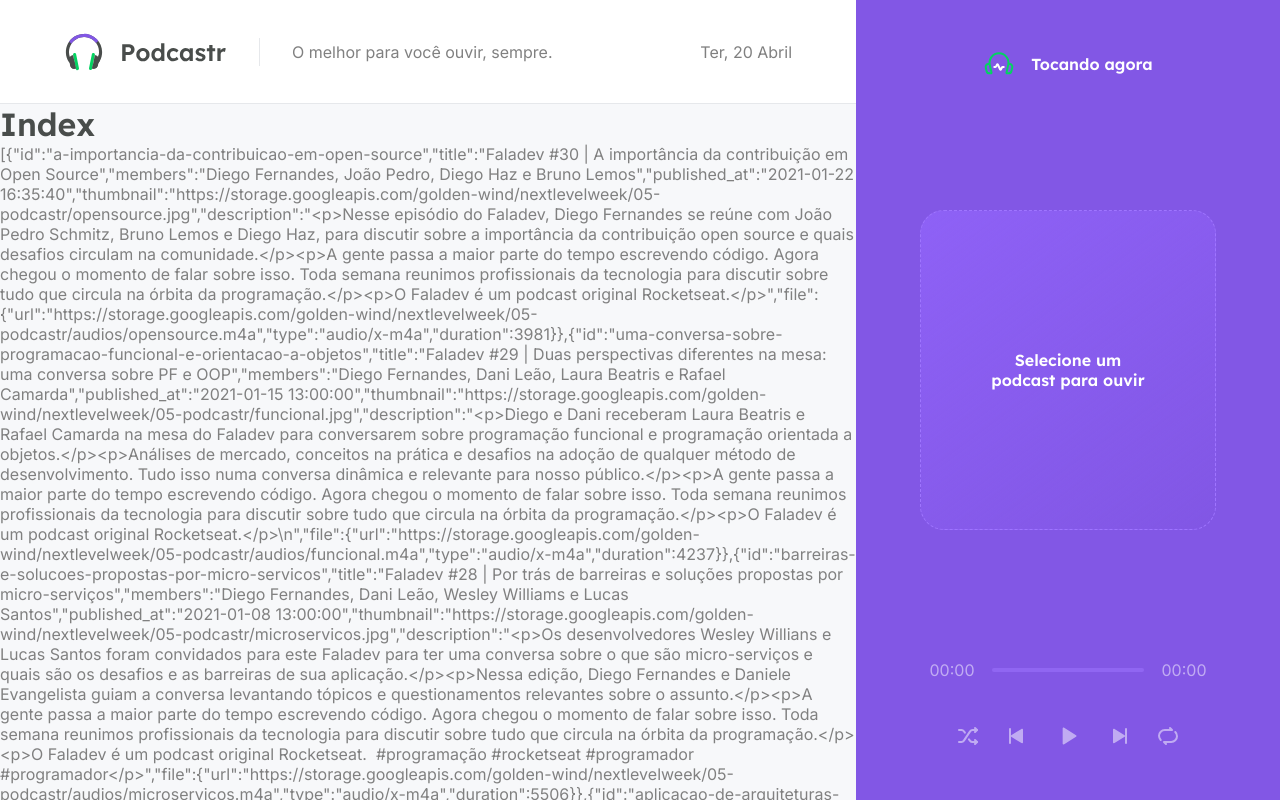
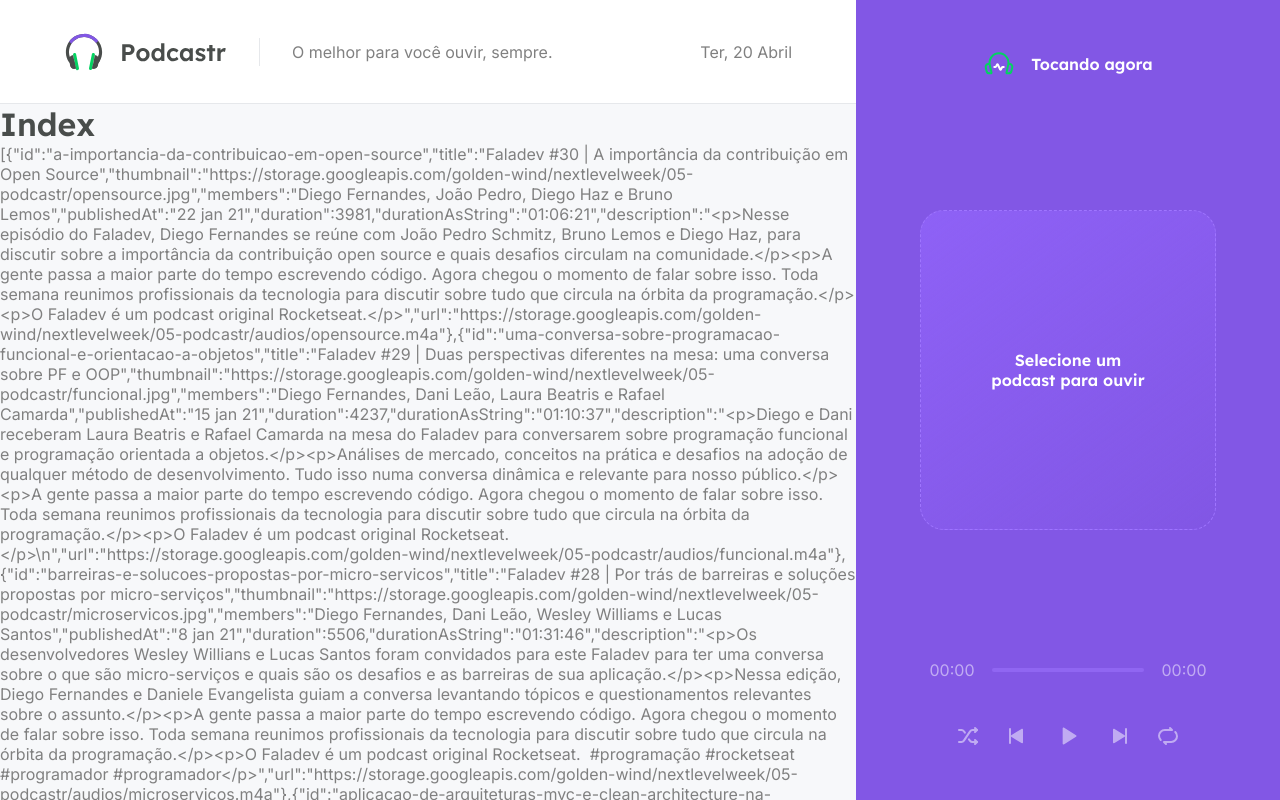
Before and after one commit to prynssmaia/podcastr-nlw5, a Next.js app: page / in a window 1280 px wide. Shown: the top 800 px of the page. Built offline with nearby package versions, Linux system fonts and the light colour scheme; data requests are answered from the project's data file.

Commit message:
add: date and duration episode formatation

```diff
--- a/src/pages/index.tsx
+++ b/src/pages/index.tsx
@@ -1,5 +1,8 @@
 import { GetStaticProps } from 'next';
 import { api } from '../services/api';
+import ptBR from 'date-fns/locale/pt-BR';
+import { format, parseISO } from 'date-fns';
+import { convertDurationToTimeString } from '../utils/convertDurationToTimeString';
 
 type Episode = {
     id: string;
@@ -31,18 +34,31 @@
 }
 
 export const getStaticProps: GetStaticProps = async () => {
-  const response = await api.get('episodes', {
+  const { data } = await api.get('episodes', {
     params: {
       _limit: 12,
       _sort: 'public',
       _order: 'desc'
     }
   })
-  const data = response.data
+
+  const episodes = data.map(episode => {
+    return {
+      id: episode.id,
+      title: episode.title,
+      thumbnail: episode.thumbnail,
+      members: episode.members,
+      publishedAt: format(parseISO(episode.published_at), 'd MMM yy', { locale: ptBR }),
+      duration: Number(episode.file.duration),
+      durationAsString: convertDurationToTimeString(Number(episode.file.duration)),
+      description: episode.description,
+      url: episode.file.url
+    }
+  })
 
   return{
     props: {
-      episodes: data,
+      episodes: episodes,
     },
     revalidate: 60 * 60 * 8,
   }
--- /dev/null
+++ b/src/utils/convertDurationToTimeString.ts
@@ -0,0 +1,11 @@
+export function convertDurationToTimeString(duration: number) {
+    const hours = Math.floor(duration / 3600)
+    const minutes = Math.floor((duration % 3600) / 60)
+    const seconds = duration % 60
+
+    const timeString = [hours, minutes, seconds]
+        .map(unit => String(unit).padStart(2, '0'))
+        .join(':')
+
+    return timeString;
+}
```
